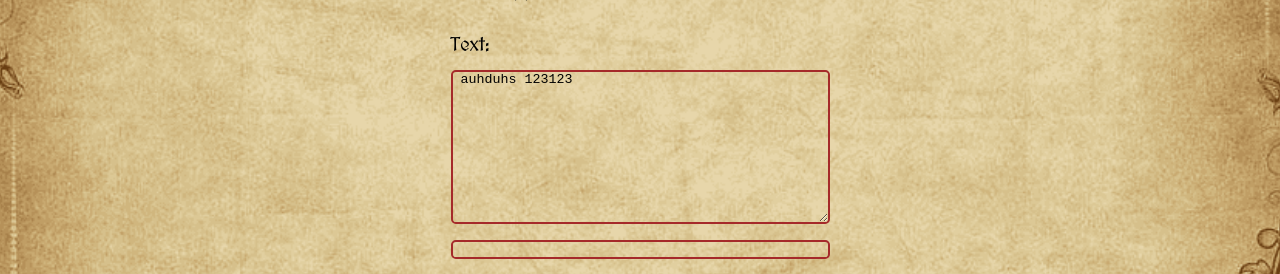
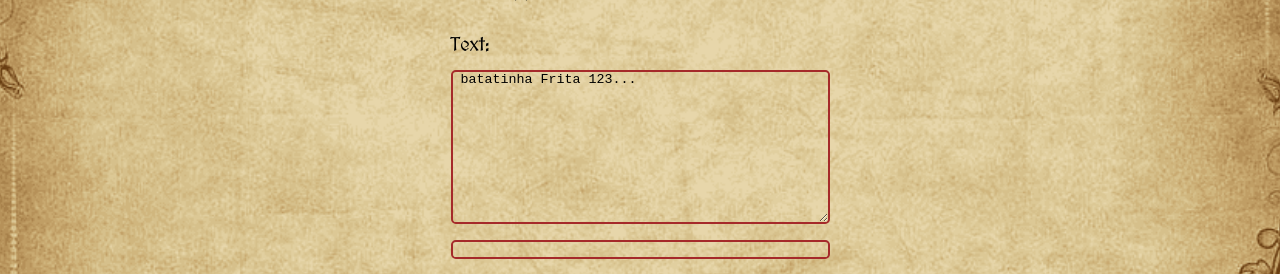
Before and after one commit to ropoko/learn-regex, an Angular app: page / in a window 1280 px wide. Shown: the part 318-592 px from the top of the page. Built offline with nearby package versions, Linux system fonts and the light colour scheme.

Commit message:
fix: replaced default value from input text

```diff
--- a/src/app/app.component.ts
+++ b/src/app/app.component.ts
@@ -49,7 +49,7 @@ export class AppComponent implements OnInit {
       lowercase: [false],
       uppercase: [false],
       inputs: this.fb.group({
-        testText: [' auhduhs 123123'],
+        testText: [' batatinha Frita 123...'],
         matchedString: ['']
       })
     });
```
